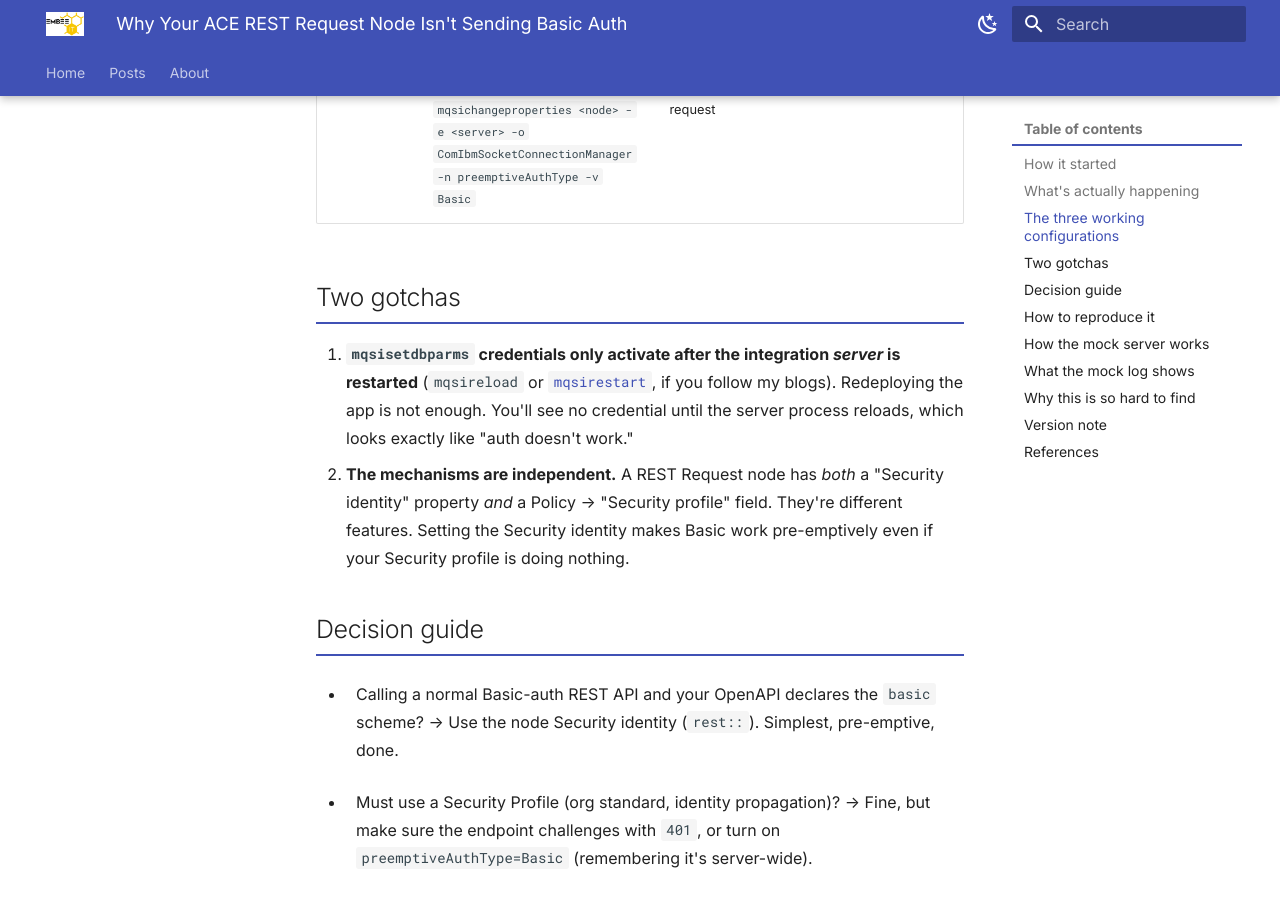
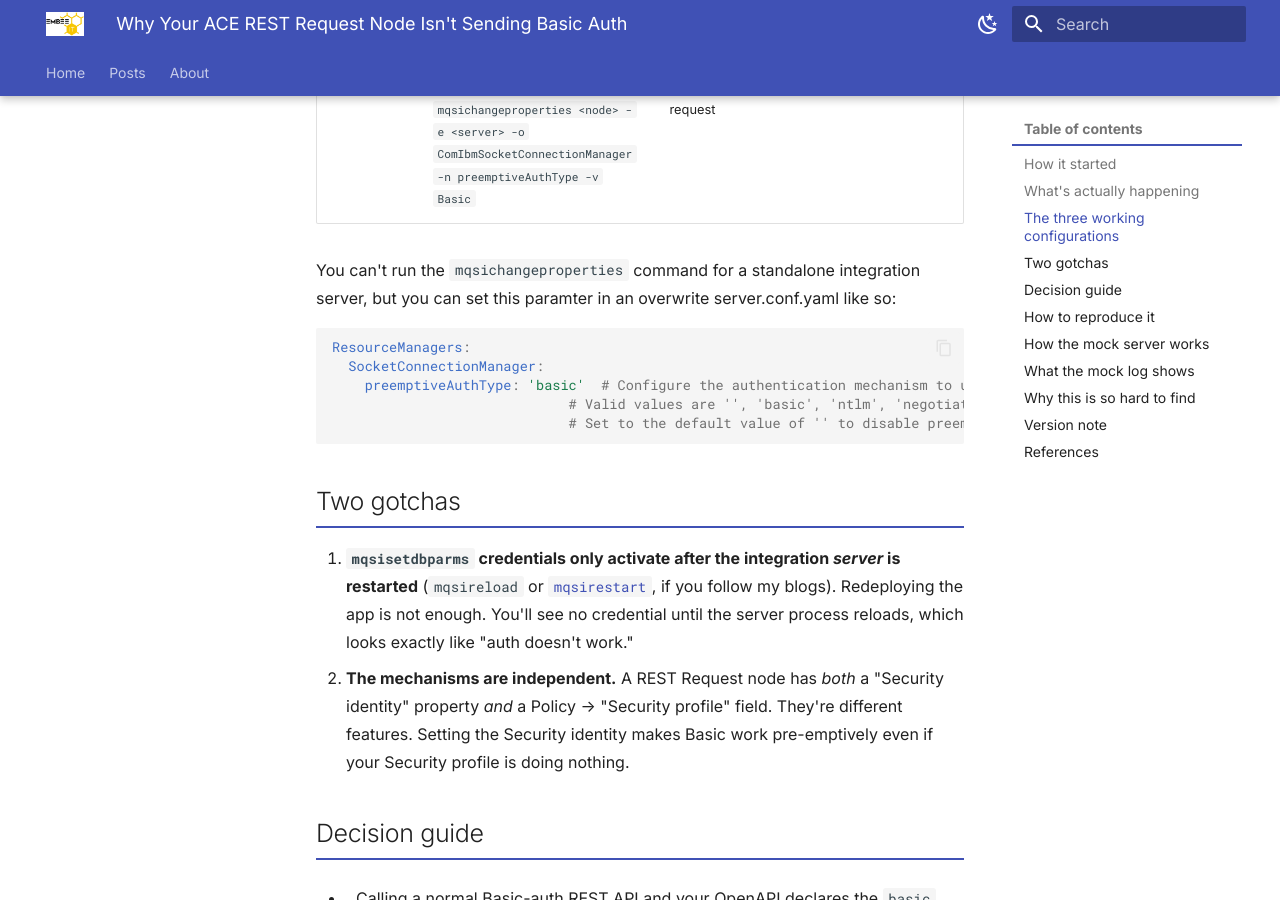
Before and after one commit to matthiasblomme/blogs, an MkDocs documentation site: the page built from docs/posts/rest-request-basic-auth/rest-request-basic-auth.md, in a window 1280 px wide and 900 px high, scrolled down 2981 px. Built offline with MkDocs 1.6.1 and Material for MkDocs 9.7.7, drawn with Linux system fonts in a browser that asks for light colours.

Commit message:
Add standalone-server override for pre-emptive Basic auth
mqsichangeproperties is not available for a standalone integration server,
so document the equivalent SocketConnectionManager knob in an override
server.conf.yaml.

````diff
--- a/docs/posts/rest-request-basic-auth/rest-request-basic-auth.md
+++ b/docs/posts/rest-request-basic-auth/rest-request-basic-auth.md
@@ -82,6 +82,15 @@ There are three configurations that actually work:
 | 1 | **Node Security identity**: `securityIdentity="<id>"`; credential `mqsisetdbparms <node> -n rest::<id> -u <user> -p <pass>`                                       | **Pre-emptively**, on the first request             | OpenAPI declares an `http`/`basic` (or `bearer`, or `apiKey`) requirement. `oauth2` not supported. |
 | 2 | **Security Profile**: `securityProfileName="{SecurityRegistry}:SAP"`; credential `mqsisetdbparms <node> -n <id>` (plain name, no prefix)                          | **Reactively**, only after the server replies `401` | A downstream that actually issues the `401` challenge                                              |
 | 3 | **Security Profile + pre-emptive auth**: config #2 plus `mqsichangeproperties <node> -e <server> -o ComIbmSocketConnectionManager -n preemptiveAuthType -v Basic` | **Pre-emptively**, on the first request             | Server restart; note it's server-wide                                                              |
+
+You can't run the `mqsichangeproperties` command for a standalone integration server, but you can set this paramter in an overwrite server.conf.yaml like so:
+```yaml
+ResourceManagers:
+  SocketConnectionManager:
+    preemptiveAuthType: 'basic'  # Configure the authentication mechanism to use preemptively when making a HTTP based request.
+                             # Valid values are '', 'basic', 'ntlm', 'negotiate', 'nego2', 'bearer'.
+                             # Set to the default value of '' to disable preemptive authentication.
+```
 
 ## Two gotchas
 
````
